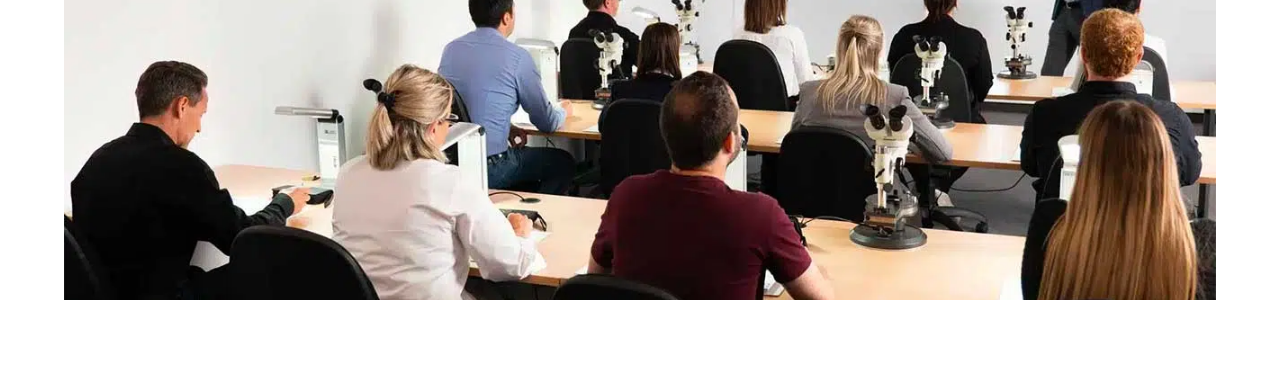
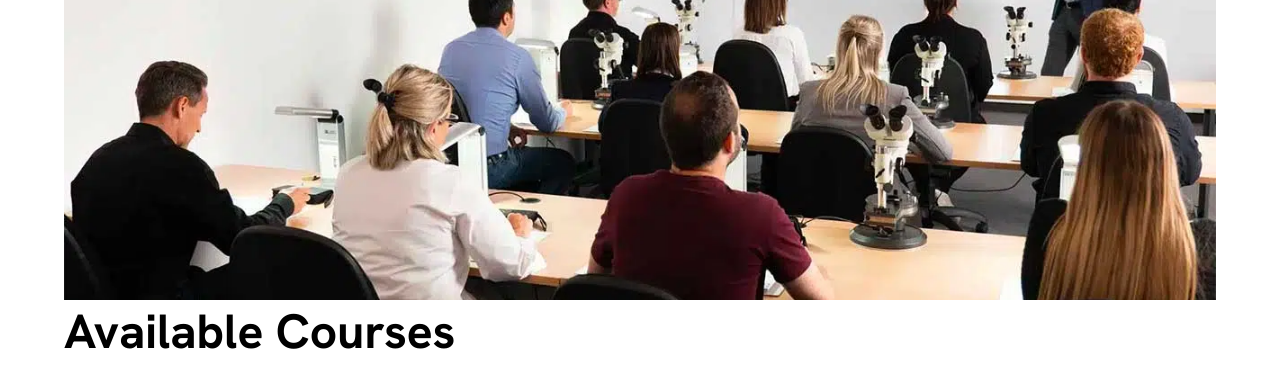
Before and after one commit to EugeneAfriyie/IGI-SITE, a plain HTML site: page index.html in a window 1280 px wide. Shown: the part 2346-2734 px from the top of the page. Drawn offline with Linux system fonts and the light colour scheme.

Commit message:
at aavailable courses

```diff
--- a/index.html
+++ b/index.html
@@ -246,6 +246,10 @@
         <img src="./images/education-larger.png" alt="">
       </div>
 
+      <div class="ava-courses">
+        <h1>Available Courses</h1>
+      </div>
+
     </section>
   </main>
 
```
Also changed, not shown: images/available-courses.png (added).
